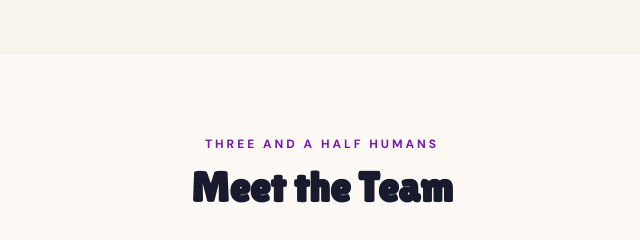
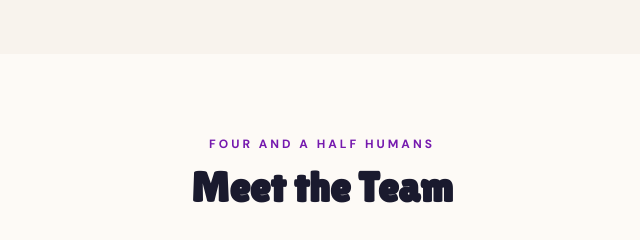
Before and after one commit to abiee17/purplesquarestudios-website, a plain HTML site: page about.html in a window 1280 px wide. Shown: the part 1760-2000 px from the top of the page, 318-958 px from the left. Drawn offline with nearby package versions, Linux system fonts and the light colour scheme.

Commit message:
Four and a half humans

```diff
--- a/about.html
+++ b/about.html
@@ -111,7 +111,7 @@
     <!-- Team -->
     <section class="section">
         <div class="container">
-            <p class="section-label text-center">THREE AND A HALF HUMANS</p>
+            <p class="section-label text-center">FOUR AND A HALF HUMANS</p>
             <h2 class="section-title text-center">Meet the Team</h2>
             <div class="team-grid">
                 <div class="team-card reveal">
```
